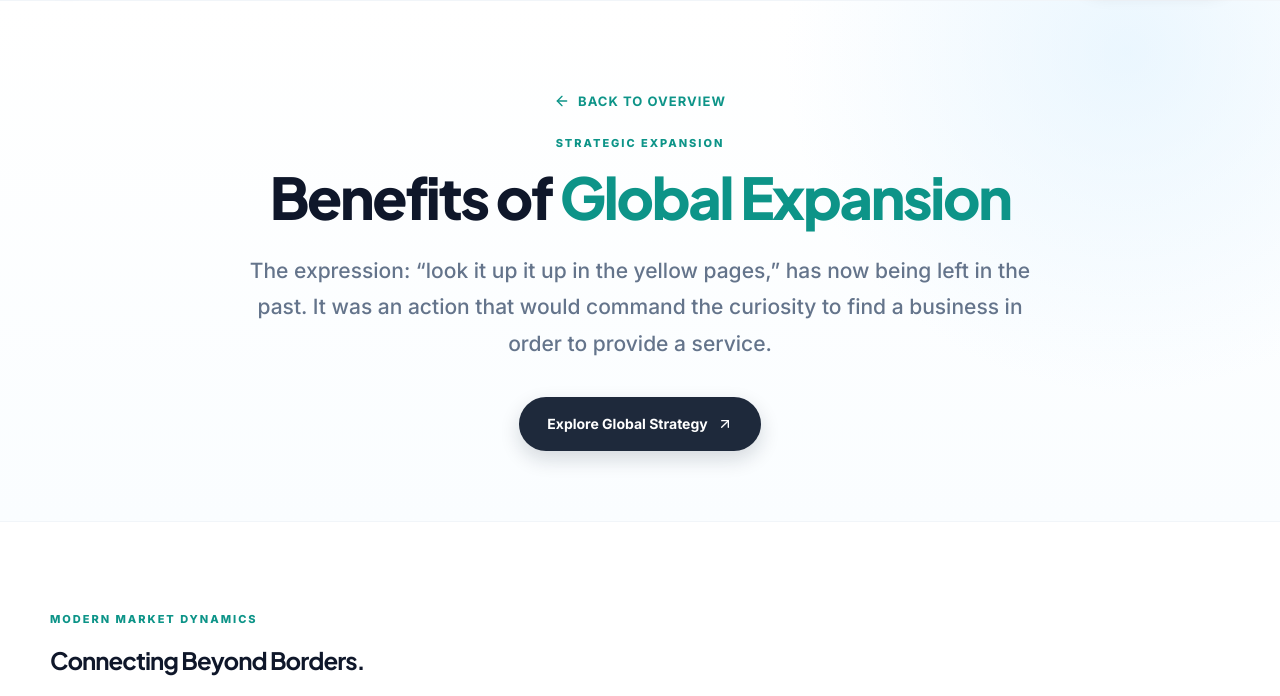
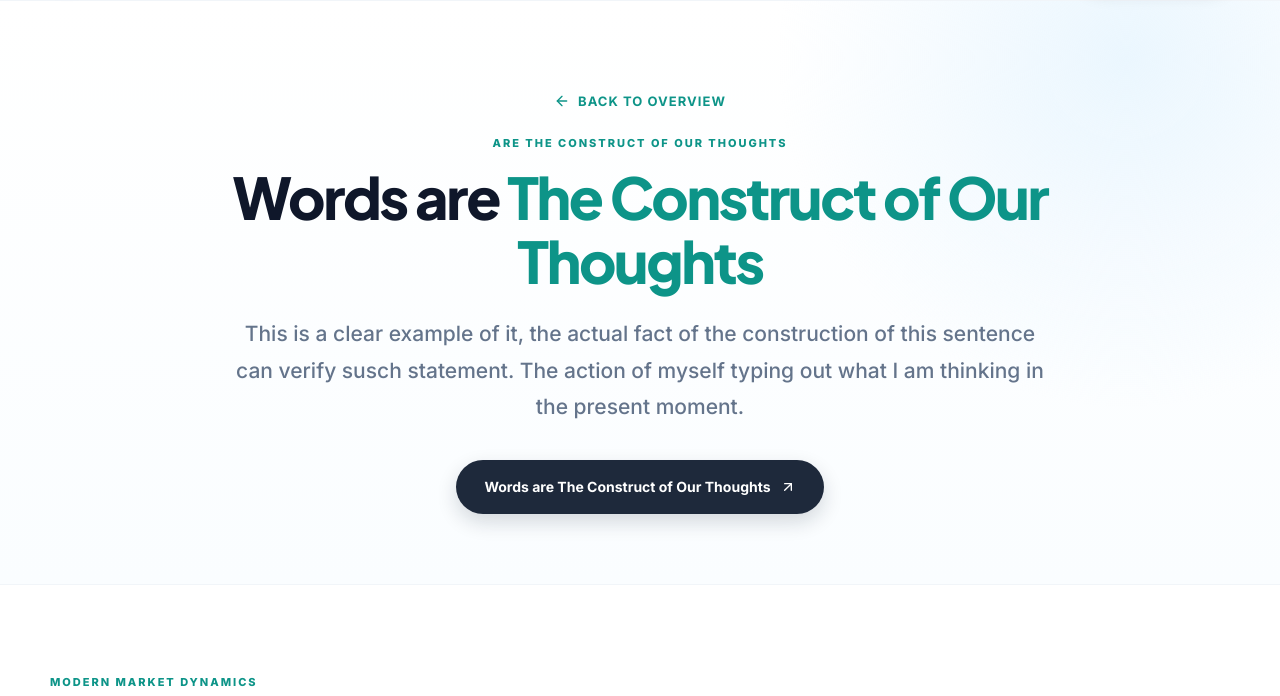
Before and after one commit to Manualidadtec/Palabras, a plain HTML site: page word.html in a window 1280 px wide. Shown: the part 78-774 px from the top of the page. Drawn offline with nearby package versions, Linux system fonts and the light colour scheme.

Commit message:
Update title and headings in word.html

```diff
--- a/word.html
+++ b/word.html
@@ -4,7 +4,7 @@
   <meta charset="UTF-8" />
   <meta name="viewport" content="width=device-width, initial-scale=1.0" />
   <meta name="description" content="Benefits of Global Expansion — Direction" />
-  <title>Benefits of Global Expansion — Direction</title>
+  <title>Words are The Construct of Our Thoughts — Direction</title>
 
   <!-- Google Fonts: Inter & Plus Jakarta Sans -->
   <link rel="preconnect" href="https://fonts.googleapis.com" />
@@ -665,14 +665,14 @@
         <a href="index.html" class="back-link">
           <i data-lucide="arrow-left"></i> Back to Overview
         </a>
-        <p class="eyebrow">Strategic Expansion</p>
-        <h1>Benefits of <span>Global Expansion</span></h1>
+        <p class="eyebrow">are The Construct of Our Thoughts</p>
+        <h1>Words are <span>The Construct of Our Thoughts</span></h1>
         <p class="lead-paragraph">
-          The expression: “look it up it up in the yellow pages,” has now being left in the past. It was an action that would command the curiosity to find a business in order to provide a service.
+          This is a clear example of it, the actual fact of the construction of this sentence can verify susch statement. The action of myself typing out what I am thinking in the present moment.
         </p>
         <div class="hero-actions" style="justify-content: center;">
           <button class="button button-dark button-large" type="button" data-open-modal>
-            Explore Global Strategy <i data-lucide="arrow-up-right"></i>
+            Words are The Construct of Our Thoughts <i data-lucide="arrow-up-right"></i>
           </button>
         </div>
       </div>
```
